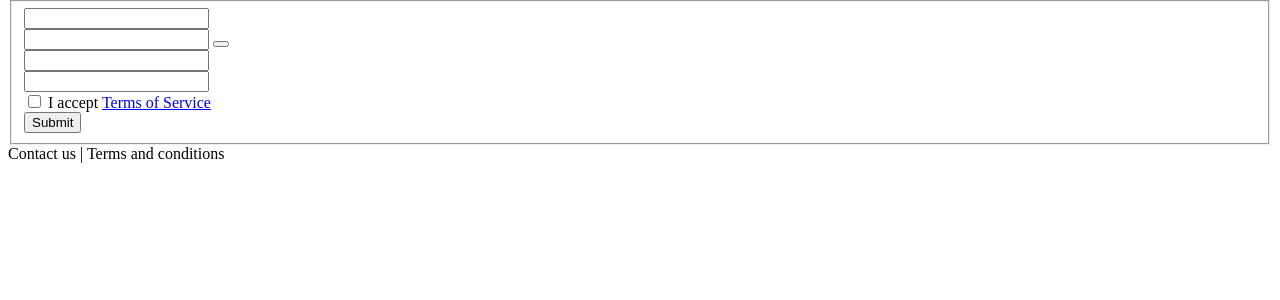
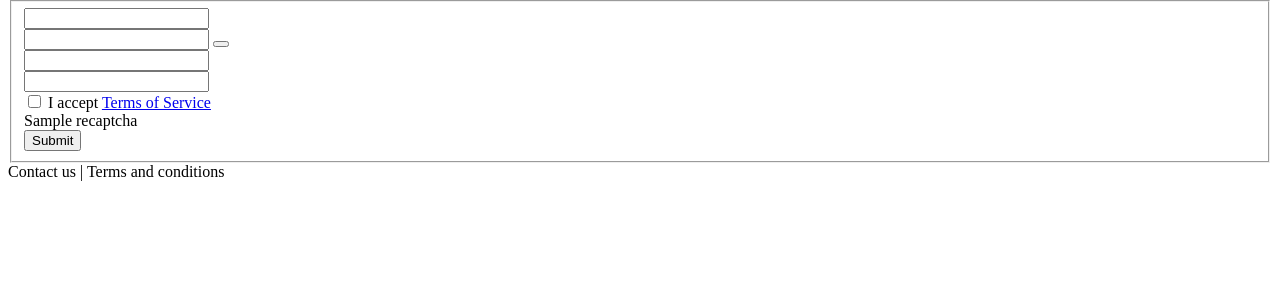
Before and after one commit to nbarr/bearfax, a Python web app: template application/templates/home.html in a window 1280 px wide. Shown: the part 26-326 px from the top of the page. Run offline with Jinja, Linux system fonts and the light colour scheme; the template is opened without the code that fills it: most values are stand-ins (such as "Sample title", 1, 10 or a date in 2020); form fields are guessed from the names that the template uses; some libraries are stand-ins or nearby versions.

Commit message:
Added recaptcha to home page

```diff
--- a/application/config/messages.py
+++ b/application/config/messages.py
@@ -27,7 +27,8 @@ MESSAGES = {
     'MAX_PDF_PAGES_ALLOWED': 'Allowed maximum {pages} pages document, actual is {actual}.',
     'BAD_DATASET': 'Bad dataset: <b>{dataset}</b>',
     'QUEUE_FULL': 'Query is full, awating for available slot.',
-    'SILL_SENDING': 'Fax sending is still in progresss.'
+    'SILL_SENDING': 'Fax sending is still in progresss.',
+    'RECAPTCHA_REQUIRED': 'Recaptcha required.',
 }
 
 TWILIO_STATUSES = {
--- a/application/extensions.py
+++ b/application/extensions.py
@@ -4,9 +4,10 @@ from flask_wtf.csrf import CSRFProtect
 from flask_mail import Mail
 from flask_security import Security
 from flask_socketio import SocketIO
-
+from flask_recaptcha import ReCaptcha
 
 security = Security()
 csrf = CSRFProtect()
 mail = Mail()
 socketio = SocketIO()
+recaptcha = ReCaptcha()
--- a/application/home/views.py
+++ b/application/home/views.py
@@ -7,6 +7,7 @@ from flask import render_template, current_app, request
 from flask.views import MethodView
 from application.config import settings
 from application.config.messages import get_message
+from application.extensions import recaptcha
 from application.home.forms import HomeUploadForm
 from application.common.s3files import s3_upload_file, s3_get_file, s3_delete_file
 from application.common.formatters import safe_join
@@ -24,7 +25,7 @@ class HomeMethodView(MethodView):
     def post(self):
         form = HomeUploadForm()
 
-        if form.validate_on_submit():
+        if form.validate_on_submit() and recaptcha.verify():
             file = form.document.data
             task_uid = uuid.uuid4().hex
             filename = '{}_{}'.format(task_uid, secure_filename(file.filename))
@@ -97,4 +98,7 @@ class HomeMethodView(MethodView):
 
             return render_template('verify_email.html')
 
+        if not request.form.get('g-recaptcha-response', '').strip():
+            form.errors['g-recaptcha-response'] = [get_message('RECAPTCHA_REQUIRED')]
+
         return render_template('home.html', form=form)
--- a/application/main.py
+++ b/application/main.py
@@ -8,7 +8,7 @@ from flask import Flask
 
 from application.routes import configure_routes
 from application.common import filters, json_enc
-from application.extensions import csrf, mail, security, socketio
+from application.extensions import csrf, mail, security, socketio, recaptcha
 from application.database.datastore import RawSQLAUserDatastore
 from application.database.engine import session
 from application.models import User, Role
@@ -50,6 +50,7 @@ def configure_extensions(app):
     security.init_app(app, datastore)
     csrf.init_app(app)
     mail.init_app(app)
+    recaptcha.init_app(app)
 
     socketio_kwargs = {
         'engineio_logger': app.config['DEBUG'],
--- a/application/templates/_macros.html
+++ b/application/templates/_macros.html
@@ -1,6 +1,6 @@
 {% macro render_errors(field) %}
   {%- if field.errors -%}
-  <label class="control-label" for="{{ field.id }}">{{ '<br>'.join(field.errors) }}</label>
+  <label class="control-label error" for="{{ field.id }}">{{ '<br>'.join(field.errors) }}</label>
   {%- endif -%}
 {% endmacro %}
 
--- a/application/templates/home.html
+++ b/application/templates/home.html
@@ -38,7 +38,14 @@
           {{ render_field(form.email, class='form-control') }}
           {{ render_checkbox(form.tos_accepted, 'I accept <a href="#!">Terms of Service</a>')}}
 
-          <div class="form-group text-center">
+          <div class="form-group text-center recaptcha-row">
+          {%- if form.errors['g-recaptcha-response']  -%}
+          <label class="control-label error recaptcha-error">{{ '<br>'.join(form.errors['g-recaptcha-response']) }}</label>
+          {%- endif -%}
+          {{ recaptcha }}
+          </div>
+
+          <div class="form-group text-center button-row">
               {{ form.submit(class="btn btn-primary") }}
           </div>
         </fieldset>
```
Also changed, not shown: application/config/flask_settings.py (+9 -0 lines), application/static/css/site.css (+15 -0 lines).
